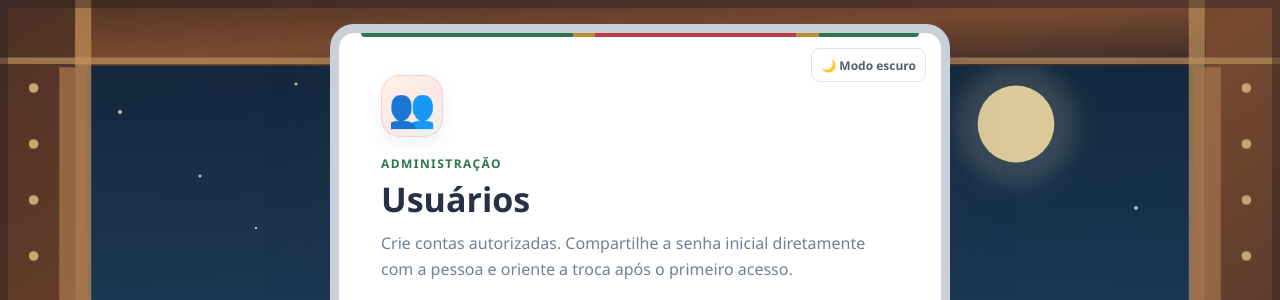
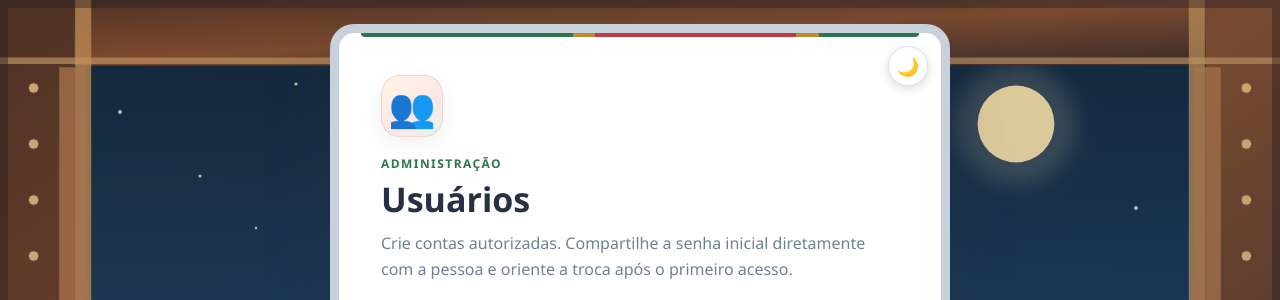
Before and after one commit to leonardoferian-spec/Guia-do-pessoal, a Flask app: page /admin/users in a window 1280 px wide. Shown: the top 300 px of the page. Run offline with Flask 3, Linux system fonts and the light colour scheme; the visitor is signed in with stand-in values (Sample User, id 1); tables that the repository leaves empty hold one stand-in row (values such as "Sample post"); some libraries are stand-ins or nearby versions.

Commit message:
Corrige modo escuro e controle de tema do login

```diff
--- a/public/auth.css
+++ b/public/auth.css
@@ -356,7 +356,7 @@ body {
 
 :root[data-theme="dark"] body {
   background-image:
-    linear-gradient(115deg, rgba(9,15,25,.22), rgba(8,20,32,.3)),
+    linear-gradient(115deg, rgba(35,26,31,.12), rgba(14,34,53,.16)),
     url("santa-balcony.svg");
 }
 
@@ -435,3 +435,48 @@ body {
     width: min(100%, 460px);
   }
 }
+
+/* Keep the scene identical in both themes and the theme control a fixed size. */
+.auth-theme-toggle {
+  top: 13px;
+  right: 13px;
+  z-index: 3;
+  width: 40px;
+  min-width: 40px;
+  height: 40px;
+  min-height: 40px;
+  padding: 0;
+  border-radius: 50%;
+  font-size: 18px;
+  line-height: 1;
+  box-shadow: 0 3px 10px rgba(34,43,55,.16);
+  transition: transform .18s ease, background-color .18s ease, border-color .18s ease;
+}
+
+.auth-theme-toggle:hover {
+  background: #f3e9d8;
+  transform: rotate(-8deg) scale(1.04);
+}
+
+:root[data-theme="dark"] .auth-theme-toggle {
+  border-color: #647487;
+  background: #263747;
+  color: #f5d98b;
+}
+
+:root[data-theme="dark"] .auth-theme-toggle:hover {
+  background: #334b60;
+}
+
+:root[data-theme="dark"] .auth-form button {
+  background: linear-gradient(120deg, #a93e4b, #81323c);
+  color: #fff;
+}
+
+:root[data-theme="dark"] .auth-form button:hover {
+  background: #712a35;
+}
+
+@media (prefers-reduced-motion: reduce) {
+  .auth-theme-toggle { transition: none; }
+}
--- a/public/theme.js
+++ b/public/theme.js
@@ -21,8 +21,12 @@
     const toggle = document.getElementById("theme-toggle");
     if (toggle) {
       const darkModeActive = theme === "dark";
-      toggle.textContent = darkModeActive ? "☀️ Modo claro" : "🌙 Modo escuro";
+      const isLoginToggle = toggle.classList.contains("auth-theme-toggle");
+      toggle.textContent = isLoginToggle
+        ? (darkModeActive ? "☀️" : "🌙")
+        : (darkModeActive ? "☀️ Modo claro" : "🌙 Modo escuro");
       toggle.setAttribute("aria-label", darkModeActive ? "Ativar modo claro" : "Ativar modo escuro");
+      toggle.title = darkModeActive ? "Ativar modo claro" : "Ativar modo escuro";
       toggle.setAttribute("aria-pressed", String(darkModeActive));
     }
     if (persist) {
--- a/templates/login.html
+++ b/templates/login.html
@@ -5,8 +5,8 @@
   <meta name="viewport" content="width=device-width, initial-scale=1">
   <meta name="theme-color" content="#e4e9ef">
   <title>Entrar · Planejamento de Natal</title>
-  <link rel="stylesheet" href="{{ url_for('static', filename='auth.css', v='santa-balcony-1') }}">
-  <script src="{{ url_for('static', filename='theme.js', v='christmas-theme-1') }}"></script>
+  <link rel="stylesheet" href="{{ url_for('static', filename='auth.css', v='santa-theme-fix-1') }}">
+  <script src="{{ url_for('static', filename='theme.js', v='santa-theme-fix-1') }}"></script>
 </head>
 <body>
   <div class="snowfall snowfall--edges" aria-hidden="true">
```
